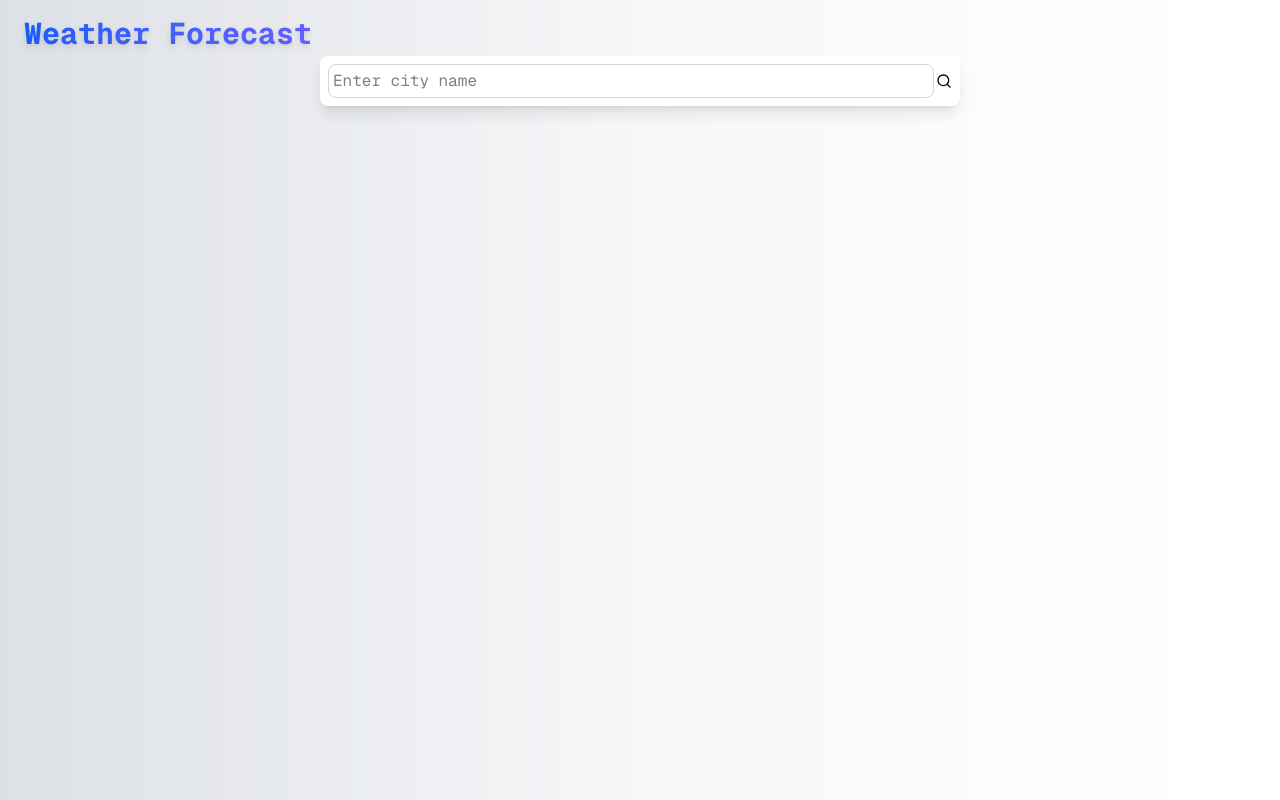
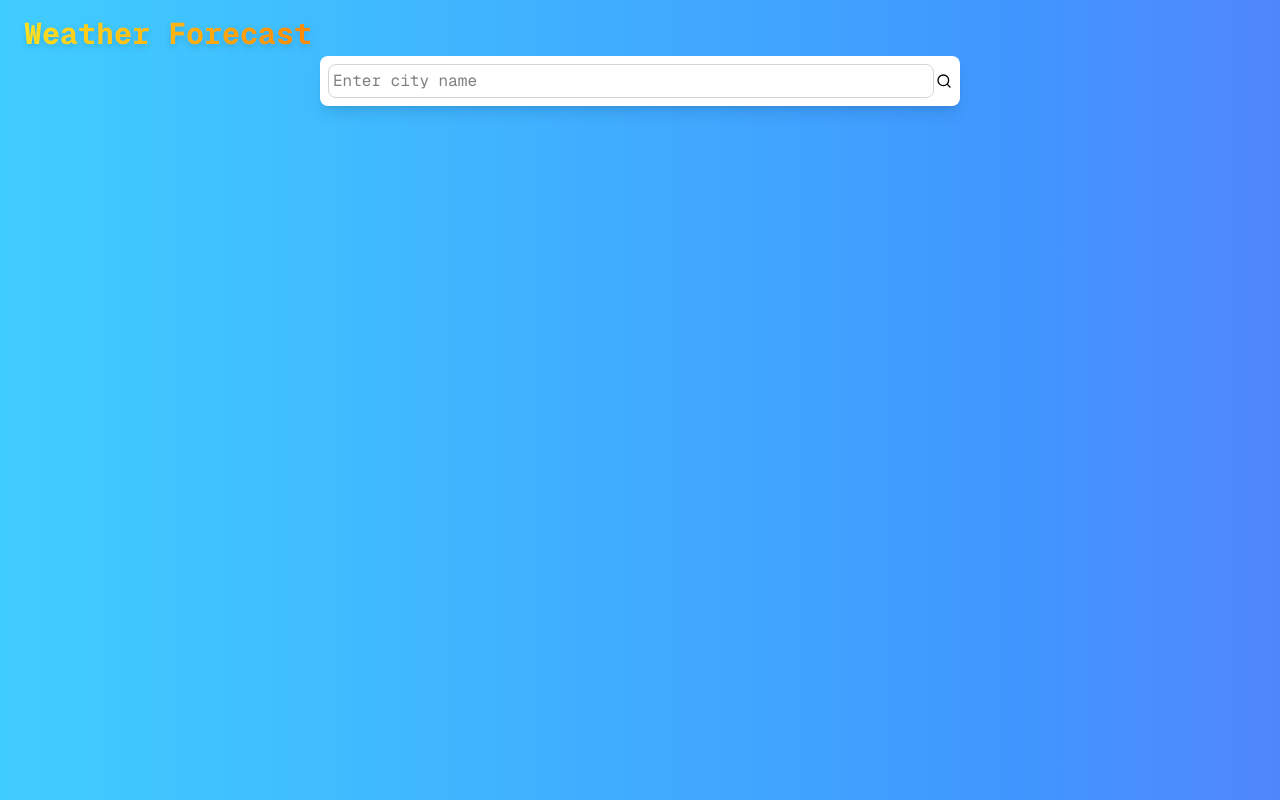
Before and after one commit to Lincoln-Madaraka/weather-forecast-app, a Next.js app in the folder weather-forecast-app/: page / in a window 1280 px wide. Built offline with nearby package versions, Linux system fonts and the light colour scheme; no server answers.

Commit message:
Made Logo and Background Color to be vibrant

```diff
--- a/weather-forecast-app/app/page.tsx
+++ b/weather-forecast-app/app/page.tsx
@@ -29,12 +29,12 @@ const Home = () => {
   }
 };
      return (
-     <div className="bg-cover bg-gradient-to-r from-gray-300 via-gray-100 to-white h-screen">
+     <div className="bg-cover bg-gradient-to-r from-sky-400 to-blue-600 h-screen">
       <div className ="bg-white/25 w-full rounded-ig flex flex-col h-full" >
       {/* INPUT AND LOGO */}
           {/* Logo */}
         <div className="flex justify-center items-center pt-4">
-          <h1 className="absolute top-4 left-6 text-3xl font-bold bg-gradient-to-r from-blue-600 to-indigo-500 bg-clip-text text-transparent drop-shadow-md">Weather Forecast</h1>
+          <h1 className="absolute top-4 left-6 text-3xl font-bold bg-gradient-to-r from-yellow-300 to-orange-400 bg-clip-text text-transparent drop-shadow-md">Weather Forecast</h1>
         </div>
            {/* Input Section */}
           <Input handleSearch={handleSearch}
```
